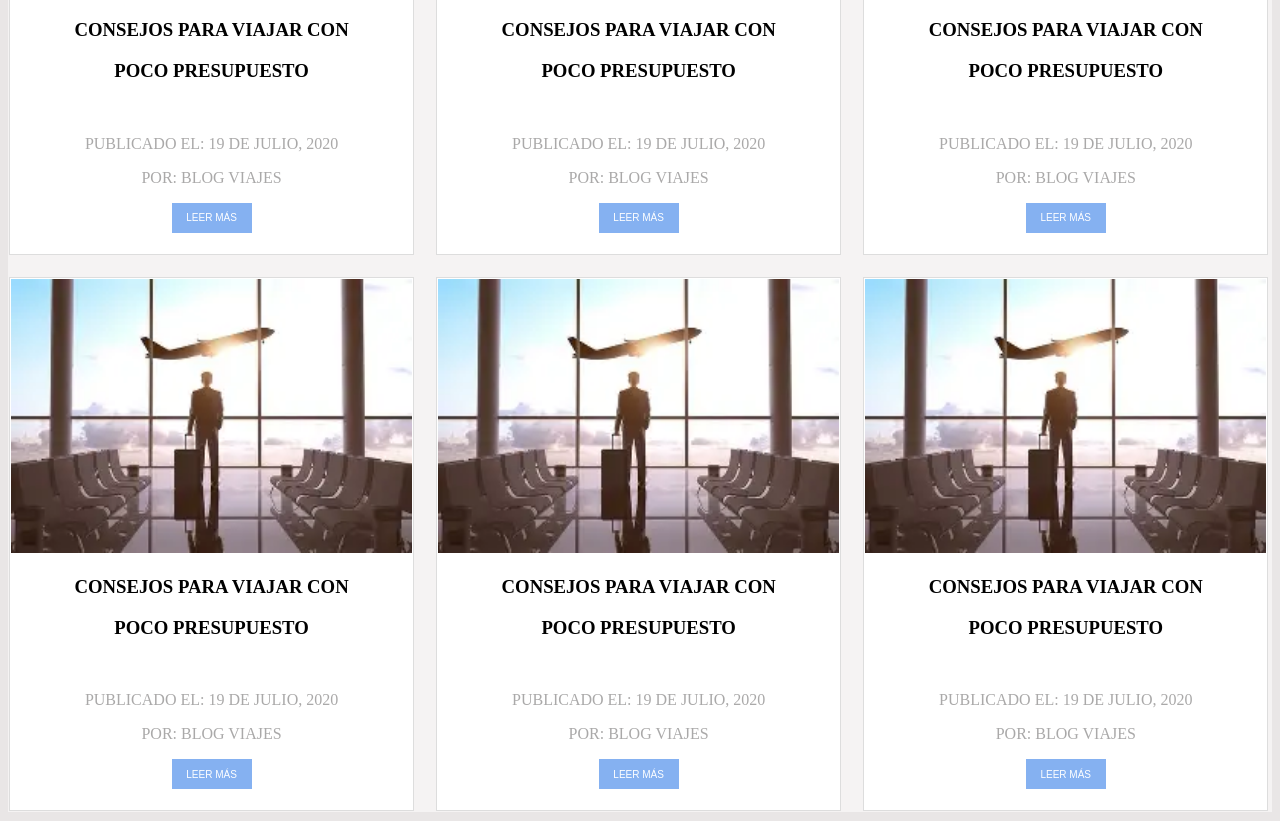
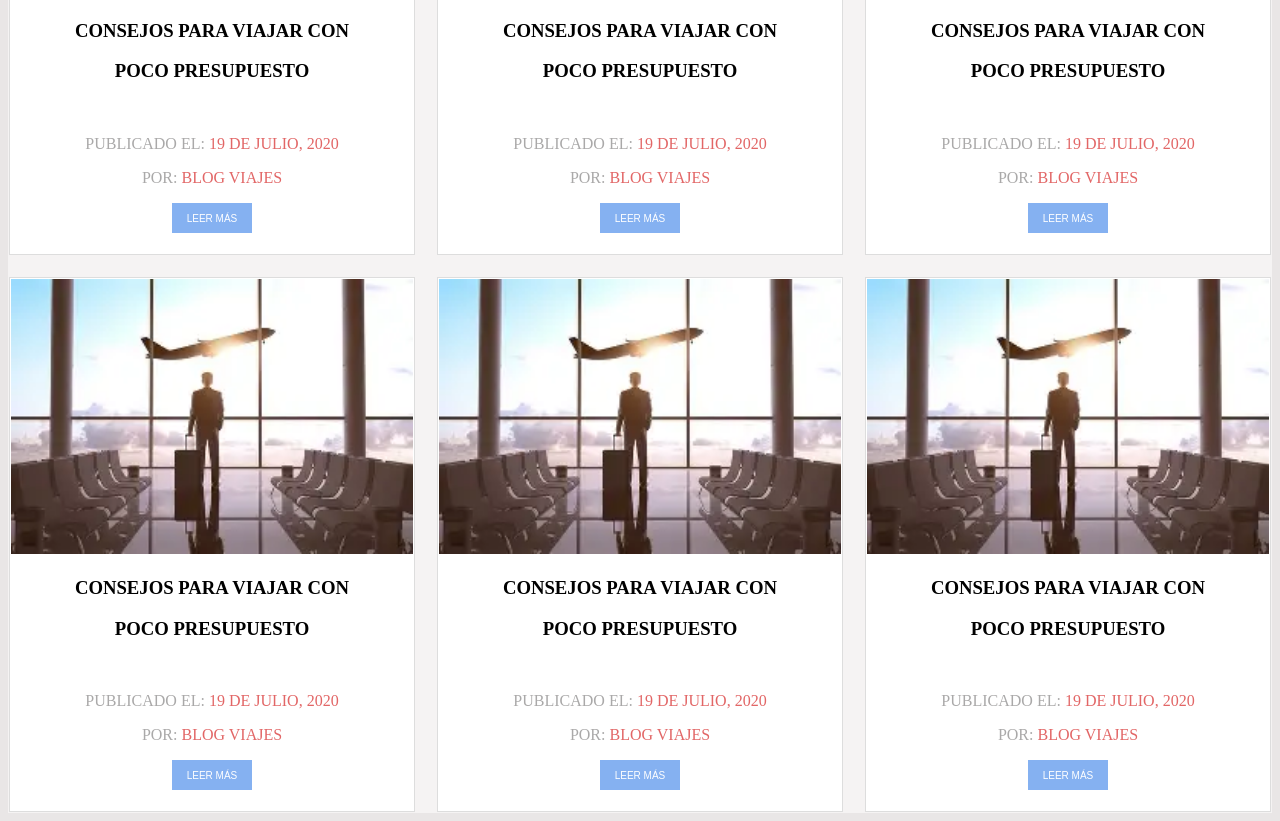
Before and after one commit to Javito999/DIW2, a plain HTML site: page Cards/index.html in a window 1280 px wide. Shown: the part 361-1182 px from the top of the page. Drawn offline with Linux system fonts and the light colour scheme.

Commit message:
terminado cards

```diff
--- a/Cards/estilos/css.css
+++ b/Cards/estilos/css.css
@@ -40,7 +40,7 @@ color: rgb(170, 169, 169);
 
 @media screen and (min-width:768px) {
     #div1{
-        flex: 0 1 calc(33% - 1rem);
+        flex: 1 1 calc(33% - 1rem);
     }
 }
 
@@ -57,3 +57,6 @@ button{
     font-size: 10px;
     color: white;
 }
+.rojo{
+    color: rgb(226, 102, 102);
+}
--- a/Cards/index.html
+++ b/Cards/index.html
@@ -12,11 +12,11 @@
     <div class="container">
     <div id="div1" class="card">
         <img src="./imagenes/OIP (2).webp" alt="">
-        <h3>Consejos para viajar con</h3>
-        <h3>poco presupuesto</h3>
+        <h3 class="h3">Consejos para viajar con</h3>
+        <h3 class="h3">poco presupuesto</h3>
         <br>
-        <p class="parrafo">Publicado el: 19 de julio, 2020</p>
-         <p class="parrafo">por: blog viajes</p>
+        <p class="parrafo">Publicado el: <span class="rojo">19 de julio, 2020</span></p>
+         <p class="parrafo">por: <span class="rojo">blog viajes</span></p>
         <button>Leer más</button>
         <br>
     </div>
@@ -26,8 +26,8 @@
         <h3 class="h3">Consejos para viajar con</h3>
         <h3 class="h3">poco presupuesto</h3>
         <br>
-        <p class="parrafo">Publicado el: 19 de julio, 2020</p>
-         <p class="parrafo">por: blog viajes</p>
+        <p class="parrafo">Publicado el: <span class="rojo">19 de julio, 2020</span></p>
+         <p class="parrafo">por: <span class="rojo">blog viajes</span></p>
         <button>Leer más</button>
         <br>
     </div>
@@ -37,8 +37,8 @@
         <h3 class="h3">Consejos para viajar con</h3>
         <h3 class="h3">poco presupuesto</h3>
         <br>
-        <p class="parrafo">Publicado el: 19 de julio, 2020</p>
-         <p class="parrafo">por: blog viajes</p>
+        <p class="parrafo">Publicado el: <span class="rojo">19 de julio, 2020</span></p>
+         <p class="parrafo">por: <span class="rojo">blog viajes</span></p>
         <button>Leer más</button>
         <br>
     </div>
@@ -48,8 +48,8 @@
         <h3 class="h3">Consejos para viajar con</h3>
         <h3 class="h3">poco presupuesto</h3>
         <br>
-        <p class="parrafo">Publicado el: 19 de julio, 2020</p>
-         <p class="parrafo">por: <span>blog viajes</span></p>
+        <p class="parrafo">Publicado el: <span class="rojo">19 de julio, 2020</span></p>
+         <p class="parrafo">por: <span class="rojo">blog viajes</span></p>
         <button>Leer más</button>
         <br>
     </div>
@@ -59,8 +59,8 @@
         <h3 class="h3">Consejos para viajar con</h3>
         <h3 class="h3">poco presupuesto</h3>
         <br>
-        <p class="parrafo">Publicado el: 19 de julio, 2020</p>
-        <p class="parrafo">por: <span>blog viajes</span></p>
+        <p class="parrafo">Publicado el: <span class="rojo">19 de julio, 2020</span></p>
+         <p class="parrafo">por: <span class="rojo">blog viajes</span></p>
         <button>Leer más</button>
         <br>
     </div>
@@ -70,8 +70,8 @@
         <h3 class="h3">Consejos para viajar con</h3>
         <h3 class="h3">poco presupuesto</h3>
         <br>
-        <p class="parrafo">Publicado el: 19 de julio, 2020</p>
-         <p class="parrafo">por: blog viajes</p>
+        <p class="parrafo">Publicado el: <span class="rojo">19 de julio, 2020</span></p>
+         <p class="parrafo">por: <span class="rojo">blog viajes</span></p>
         <button>Leer más</button>
         <br>
     </div>
```
